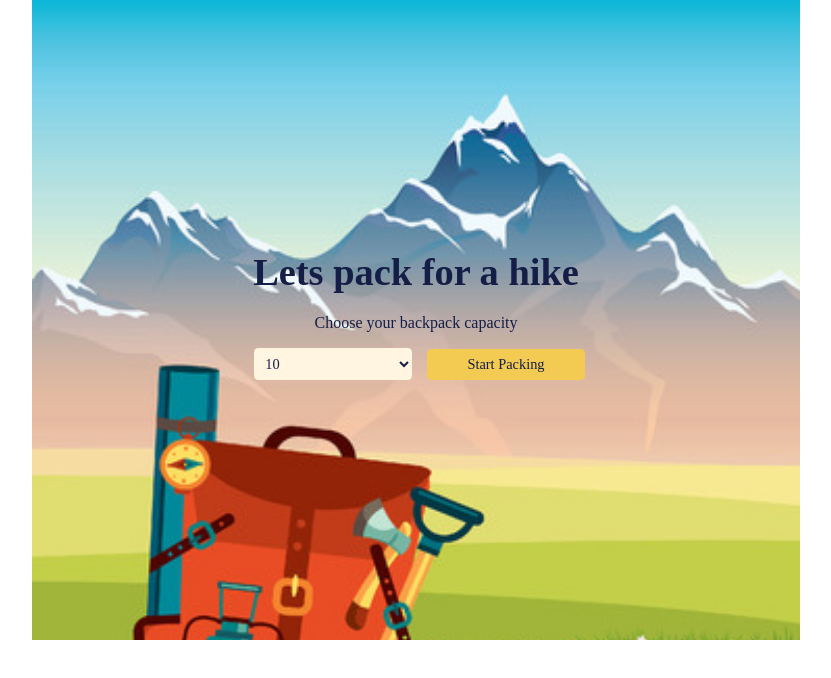
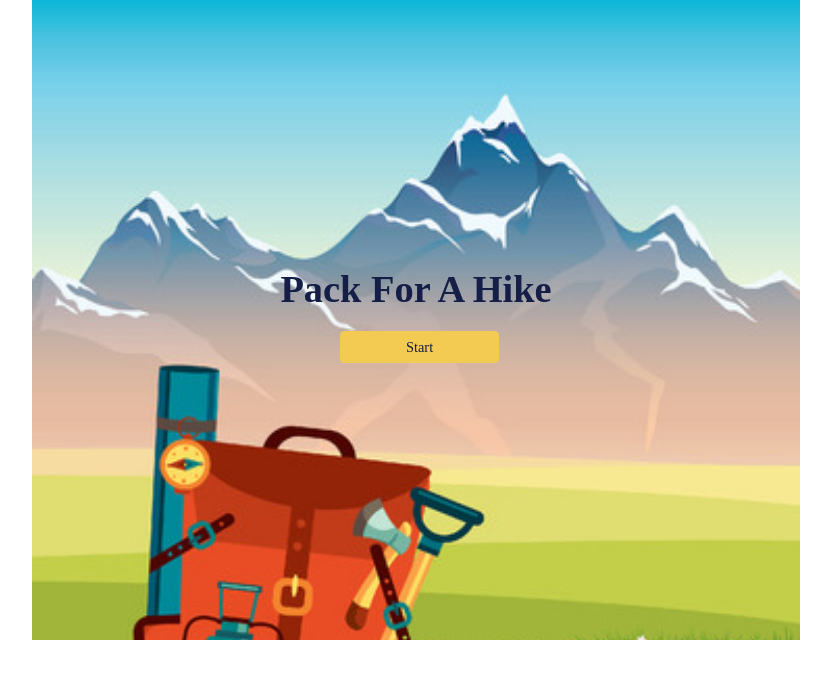
Before and after one commit to OlgaMinaievaWebDev/pack-for-hike, a React (Create React App) app: page / in a window 1280 px wide. Shown: the top 678 px of the page, without its empty margins (224-1055 px from the left). Built offline with nearby package versions, Linux system fonts and the light colour scheme; a web font is replaced by a local one.

Commit message:
removed weight and capacity

```diff
--- a/src/App.js
+++ b/src/App.js
@@ -4,20 +4,17 @@ import PackingList from "./PackingList";
 import Form from "./Form";
 
 function App() {
-  const [backpackCapacity, setBackpackCapacity] = useState(() => {
-    const storedCapacity = localStorage.getItem("backpackCapacity");
-    const parsedCapacity = storedCapacity ? parseInt(storedCapacity) : 0;
-    return isNaN(parsedCapacity) ? 0 : parsedCapacity;
-  });
+  const [startPacking, setStartPacking] = useState(false);
+
   const [items, setItems] = useState(() => {
     const storedItems = localStorage.getItem("items");
     return storedItems ? JSON.parse(storedItems) : [];
   });
-  const [startPacking, setStartPacking] = useState(false);
 
   function handleAddItems(item) {
     setItems((items) => [...items, item]);
   }
+
   function handleDeleteItems(id) {
     setItems((items) => items.filter((item) => item.id !== id));
   }
@@ -30,19 +27,11 @@ function App() {
     <div className="App">
       {startPacking ? (
         <>
-          <Form
-            onAddItems={handleAddItems}
-            backpackCapacity={backpackCapacity}
-            setStartPacking={setStartPacking}
-          />
+          <Form onAddItems={handleAddItems} />
           <PackingList items={items} onDeleteItems={handleDeleteItems} />
         </>
       ) : (
-        <Start
-          setStartPacking={setStartPacking}
-          backpackCapacity={backpackCapacity}
-          setBackpackCapacity={setBackpackCapacity}
-        />
+        <Start setStartPacking={setStartPacking} />
       )}
     </div>
   );
--- a/src/Form.jsx
+++ b/src/Form.jsx
@@ -1,43 +1,31 @@
 import { useState } from "react";
 
-function Form({ onAddItems, backpackCapacity }) {
+function Form({ onAddItems }) {
   const [itemName, setItemName] = useState("");
-  const [itemWeight, setItemWeight] = useState("");
 
   function handleSubmit(e) {
     e.preventDefault();
 
     if (!itemName) return;
-    if (!itemWeight) return;
 
     const newItem = {
       name: itemName,
-      weight: itemWeight,
       packed: false,
       id: Date.now(),
     };
-    console.log(newItem);
+
     onAddItems(newItem);
     setItemName("");
-    setItemWeight("");
   }
 
   return (
     <form onSubmit={handleSubmit}>
-      <h2>Add Items to Your {backpackCapacity}lbs Backpack</h2>
+      <h2>Add Items to Your Backpack</h2>
       <input
         type="text"
         placeholder="Item Name"
         value={itemName}
         onChange={(e) => setItemName(e.target.value)}
-      ></input>
-      <input
-        type="number"
-        placeholder="Item Weight (lbs)"
-        min={1}
-        max={60}
-        value={itemWeight}
-        onChange={(e) => setItemWeight(Number(e.target.value))}
       ></input>
       <button>Add Item</button>
     </form>
--- a/src/Start.jsx
+++ b/src/Start.jsx
@@ -15,23 +15,8 @@ export default function Start({
 
   return (
     <div className="start-page">
-      <h1>Lets pack for a hike</h1>
-      <p>Choose your backpack capacity</p>
-      <select
-        className="choose-weight"
-        value={backpackCapacity}
-        onChange={(e) => setBackpackCapacity(e.target.value)}
-      >
-        {Array.from({ length: 55 }, (_, index) => index + 10).map(
-          (num, index) =>
-            index % 5 === 0 && (
-              <option key={num} value={num}>
-                {num}
-              </option>
-            )
-        )}
-      </select>
-      <button onClick={handleStartApp}>Start Packing</button>
+      <h1>Pack For A Hike</h1>
+      <button onClick={handleStartApp}>Start</button>
     </div>
   );
 }
```
